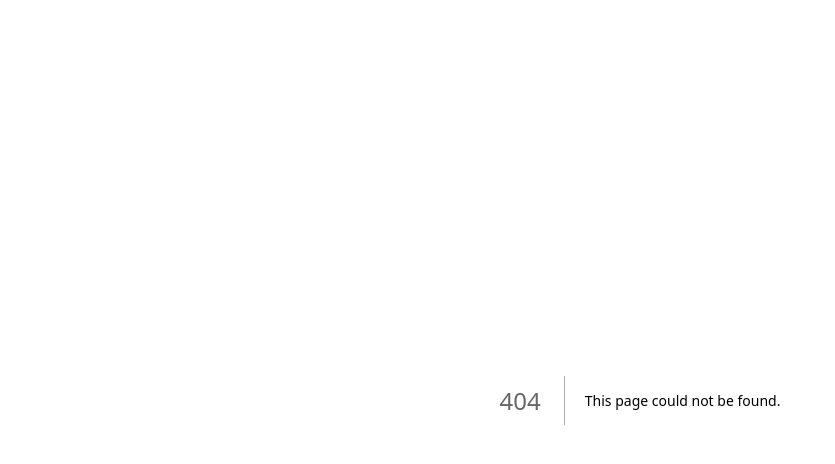
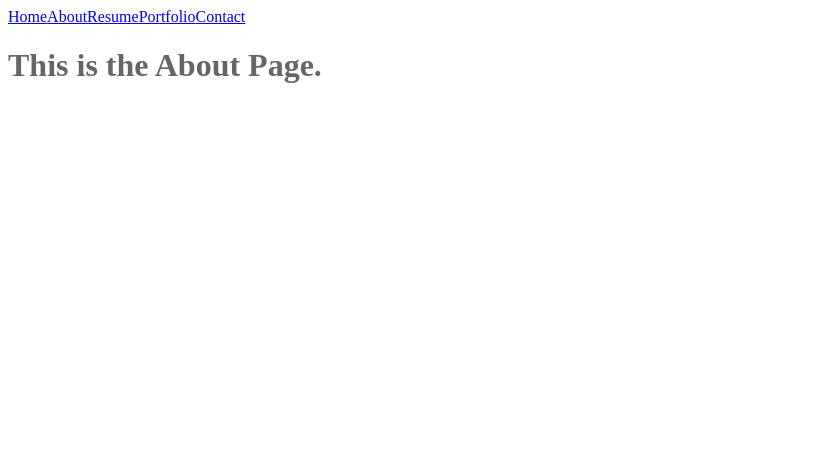
Before and after one commit to leo1025/PortfolioWebsite, a Next.js app: page /about in a window 1280 px wide. Before the commit this address had no page. Shown: the top 464 px of the page, without its empty margins (0-835 px from the left). Built offline with nearby package versions, Linux system fonts and the light colour scheme.

Commit message:
Added boilerplate and basic page routing

```diff
--- a/lib/posts.js
+++ b/lib/posts.js
@@ -9,6 +9,5 @@ const api = new GhostContentAPI({
 
 export async function getAllPosts() {
     const posts = await api.posts.browse({ limit: 'all' });
-    console.log(posts);
     return posts;
 }
--- /dev/null
+++ b/pages/about.js
@@ -0,0 +1,12 @@
+import Navbar from './components/Navbar'
+
+function About() {
+    return (
+        <div>
+            <Navbar />
+            <h1>This is the About Page.</h1>
+        </div>
+    )
+}
+
+export default About
--- /dev/null
+++ b/pages/components/Navbar.jsx
@@ -0,0 +1,17 @@
+import Link from 'next/link';
+
+function Navbar() {
+    return (
+    <div>
+        <nav>
+            <Link href='/'>Home</Link>
+            <Link href='/about'>About</Link>
+            <Link href='/resume'>Resume</Link>
+            <Link href='/portfolio'>Portfolio</Link>
+            <Link href='/contact'>Contact</Link>
+        </nav>
+    </div>
+    )
+}
+
+export default Navbar
```
Also changed, not shown: pages/components/Ghost.jsx (+10 -14 lines), pages/contact.js (added, +12 -0 lines), pages/index.js (+8 -17 lines), pages/portfolio.js (added, +21 -0 lines), pages/resume.js (added, +12 -0 lines).
